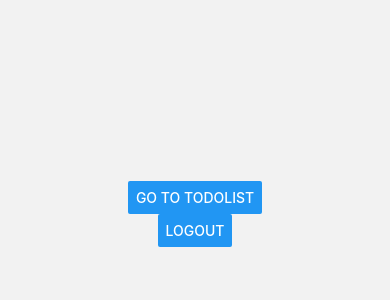
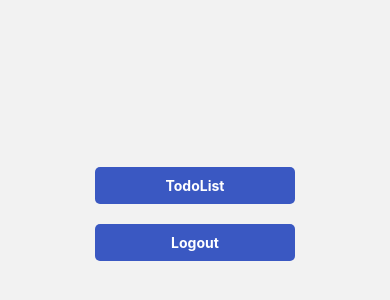
Before and after one commit to AtulVM/JCET, a React Native app: screen /Home in a window 390 px wide. Shown: the part 208-508 px from the top of the page. Built offline with nearby package versions, Linux system fonts and the light colour scheme.

Commit message:
changed button style

```diff
--- a/package.json
+++ b/package.json
@@ -22,6 +22,9 @@
     "react": "18.2.0",
     "react-dom": "18.2.0",
     "react-native": "0.73.2",
+    "react-native-paper": "^5.12.3",
+    "react-native-safe-area-context": "^4.8.2",
+    "react-native-vector-icons": "^10.0.3",
     "react-native-web": "~0.19.6"
   },
   "devDependencies": {
--- a/pages/Home.js
+++ b/pages/Home.js
@@ -1,6 +1,6 @@
 // Home.js
 import React from 'react';
-import { View, Button } from 'react-native';
+import { View, Text, TouchableOpacity, StyleSheet } from 'react-native';
 import { signOut } from "firebase/auth"; // Import signOut
 import { FIREBASE_AUTH } from '../FirebaseConfig'; // Import FIREBASE_AUTH
 
@@ -20,17 +20,35 @@ const Home = ({ navigation }) => {
   };
 
   return (
-    <View style={{ flex: 1, alignItems: 'center', justifyContent: 'center' }}>
-      <Button
-        title="Go to TodoList"
-        onPress={() => navigation.navigate('TodoList')}
-      />
-      <Button
-        title="Logout"
-        onPress={handleSignOut}
-      />
+    <View style={styles.container}>
+      <TouchableOpacity style={styles.button} onPress={() => navigation.navigate('TodoList')}>
+        <Text style={styles.buttonText}>TodoList</Text>
+      </TouchableOpacity>
+      <TouchableOpacity style={styles.button} onPress={handleSignOut}>
+        <Text style={styles.buttonText}>Logout</Text>
+      </TouchableOpacity>
     </View>
   );
 };
 
+const styles = StyleSheet.create({
+  container: {
+    flex: 1,
+    justifyContent: 'center',
+    alignItems: 'center',
+  },
+  button: {
+    backgroundColor: '#3a58c2',
+    padding: 10,
+    borderRadius: 5,
+    marginVertical: 10, // Add some vertical margin
+    width: 200, // Set a width for the buttons
+    alignItems: 'center', // Center the text
+  },
+  buttonText: {
+    color: 'white',
+    fontWeight: 'bold',
+  },
+});
+
 export default Home;
--- a/pages/Login.js
+++ b/pages/Login.js
@@ -64,16 +64,21 @@ const Login = () => {
         autoCapitalize="none"
         onChangeText={(text) => setPassword(text)}
       />
-      { loading ? <ActivityIndicator size="large" color="00f" />
+      { loading ? <ActivityIndicator size="large" color="blue" />
       : <>
-      < Button title='Login' onPress={() => signIn()} />
-      < Button title='Create Account' onPress={() => signUp()} />
+      <TouchableOpacity style={styles.button} onPress={() => signIn()}>
+        <Text style={styles.buttonText}>Login</Text>
+      </TouchableOpacity>
+      <TouchableOpacity style={styles.button} onPress={() => signUp()}>
+        <Text style={styles.buttonText}>Create Account</Text>
+      </TouchableOpacity>
       </>
       }
       </KeyboardAvoidingView>
     </View>
   );
 };
+
 const styles = StyleSheet.create({
   container: {
     flex: 1,
@@ -90,6 +95,18 @@ const styles = StyleSheet.create({
     backgroundColor: '#fff',
     width: 200, // Set a width to avoid overflow
   },
+  button: {
+    backgroundColor: '#3a58c2',
+    padding: 10,
+    borderRadius: 5,
+    marginVertical: 10, // Add some vertical margin
+    width: 200, // Match the width of the inputs
+    alignItems: 'center', // Center the text
+  },
+  buttonText: {
+    color: 'white',
+    fontWeight: 'bold',
+  },
 });
 
 export default Login;
--- a/pages/To_do_list.js
+++ b/pages/To_do_list.js
@@ -47,7 +47,7 @@ const TodoList = () => {
     <SafeAreaView style={styles.container}>
       <View style={styles.header}>
         <TouchableOpacity onPress={() => navigation.goBack()}>
-          <Text style={styles.backButton}>Back</Text>
+          <Text style={styles.backButton}>&#60;</Text>
         </TouchableOpacity>
         <Text style={styles.title}>Todo List</Text>
       </View>
@@ -86,7 +86,7 @@ const styles = StyleSheet.create({
   },
   backButton: {
     marginRight: 10,
-    fontSize: 18,
+    fontSize: 32,
     color: 'black',
   },
   title: {
@@ -108,7 +108,7 @@ const styles = StyleSheet.create({
     paddingHorizontal: 10,
   },
   addButton: {
-    backgroundColor: 'lightblue',
+    backgroundColor: '#3a58c2',
     padding: 10,
     alignItems: 'center',
     borderRadius: 5,
```
Also changed, not shown: pages/Calendar.js (added), 1 other file (tests, documents, lock files or other folders).
